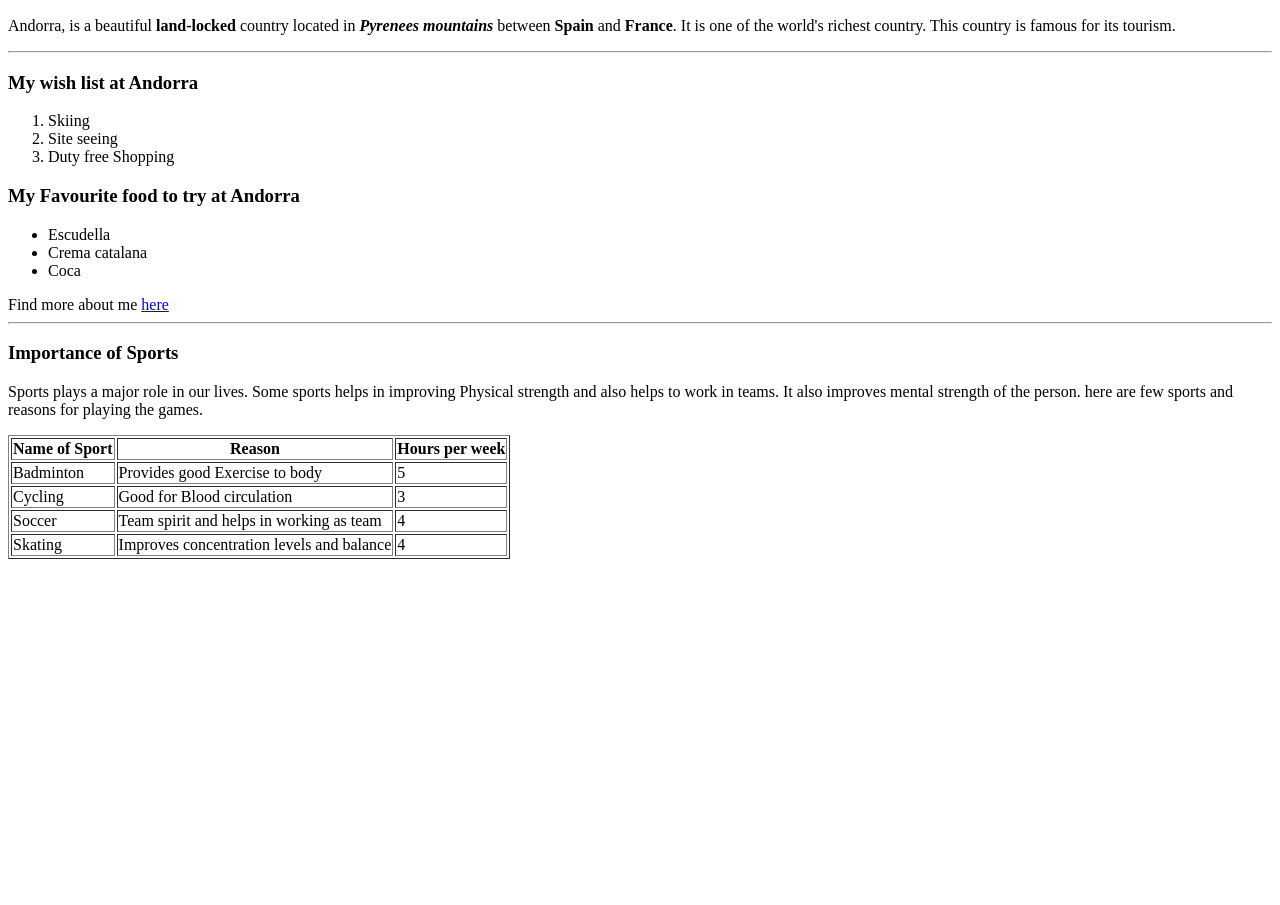
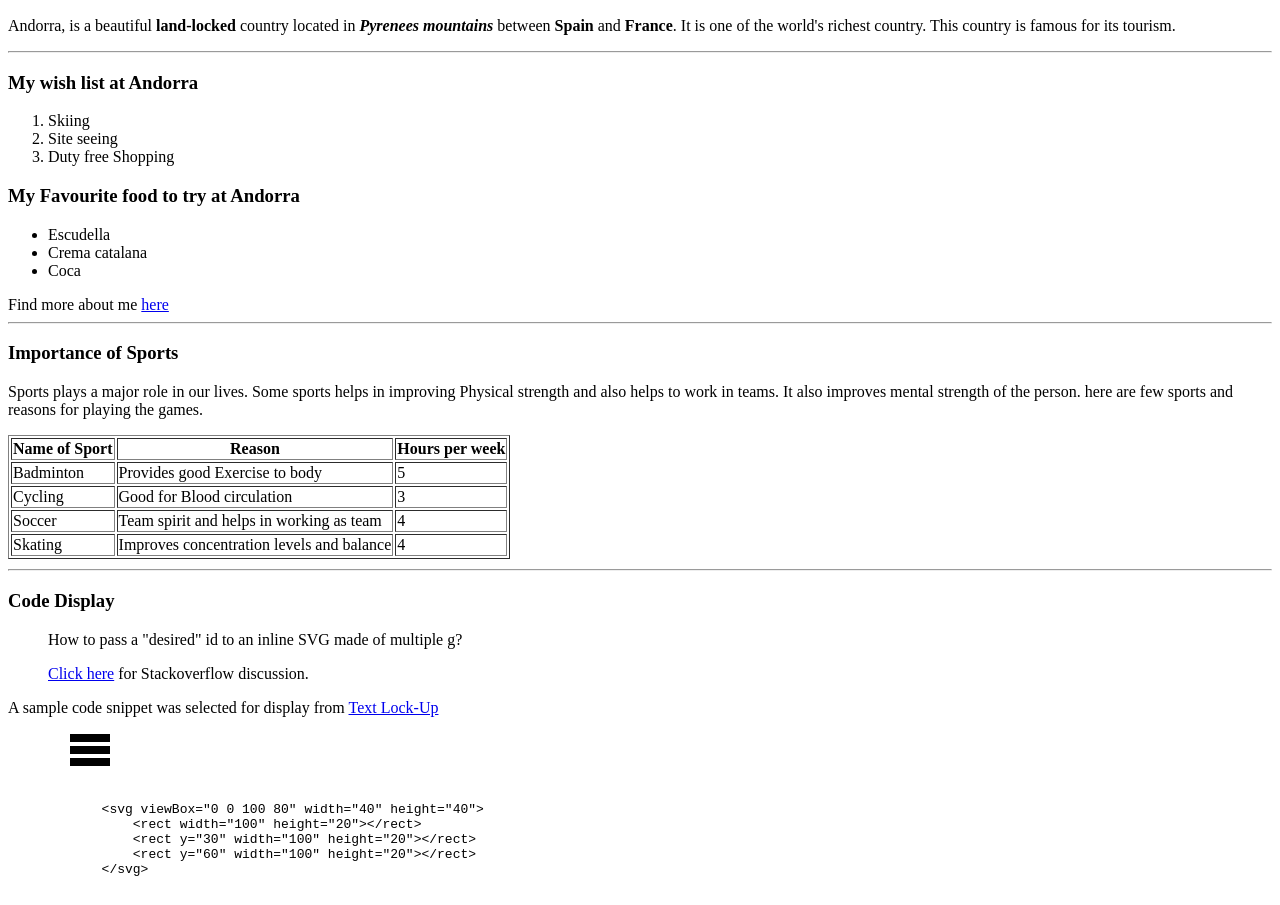
Before and after one commit to 44-563-WebApps-F23/44563-webapps-f23-assignment3-S562015, a plain HTML site: page index.html in a window 1280 px wide. Shown: the part 110-1015 px from the top of the page. Before the commit the page ends 800 px from the top, so only its background shows below. Drawn offline with Linux system fonts and the light colour scheme.

Commit message:
Added Code display part to the index.html

```diff
--- a/index.html
+++ b/index.html
@@ -60,6 +60,39 @@
             <td>4</td>
         </tr>
     </table>
+    <br>
+    <br>
+    <br>
+    <br>
+    <br>
+    <br>
+    <br>
+
+    <hr />
+    <h3>Code Display</h3>
+    <blockquote>
+        How to pass a "desired" id to an inline SVG made of multiple g?
+        <p>
+            <a href="https://stackoverflow.com/questions/77066887/how-to-pass-a-desired-id-to-an-inline-svg-made-of-multiple-g">Click here</a> for Stackoverflow discussion.
+        </p>
+    </blockquote>
+    A sample code snippet was selected for display from <a href="https://css-tricks.com/snippets/svg/svg-hamburger-menu/">Text Lock-Up</a>
+    <pre>
+        <svg viewBox="0 0 100 80" width="40" height="40">
+            <rect width="100" height="20"></rect>
+            <rect y="30" width="100" height="20"></rect>
+            <rect y="60" width="100" height="20"></rect>
+        </svg>
+    </pre>
+    <div class="box">
+        <code><pre>
+            &lt;svg viewBox="0 0 100 80" width="40" height="40"&gt;
+                &lt;rect width="100" height="20"&gt;&lt;/rect&gt;
+                &lt;rect y="30" width="100" height="20"&gt;&lt;/rect&gt;
+                &lt;rect y="60" width="100" height="20"&gt;&lt;/rect&gt;
+            &lt;/svg&gt;
+        </pre></code>
+    </div>
 
 </body>
 </html>
```
